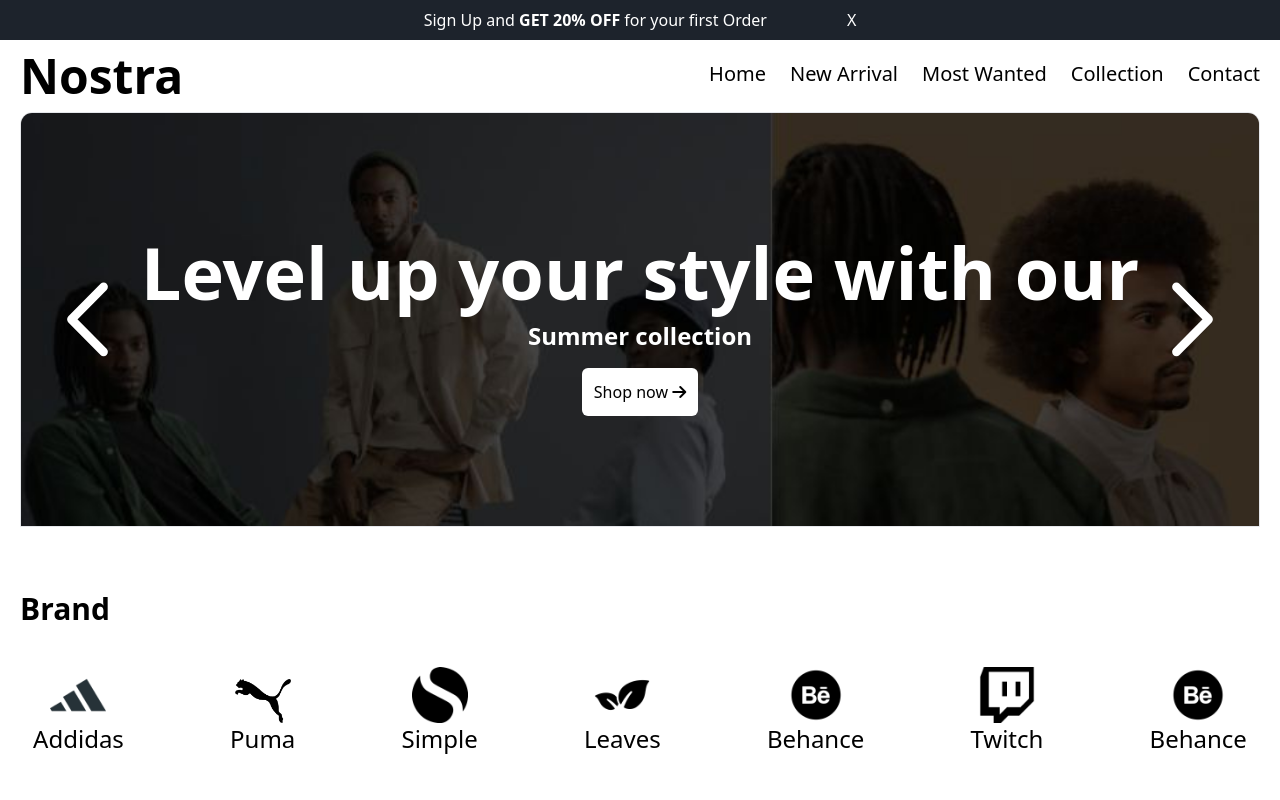
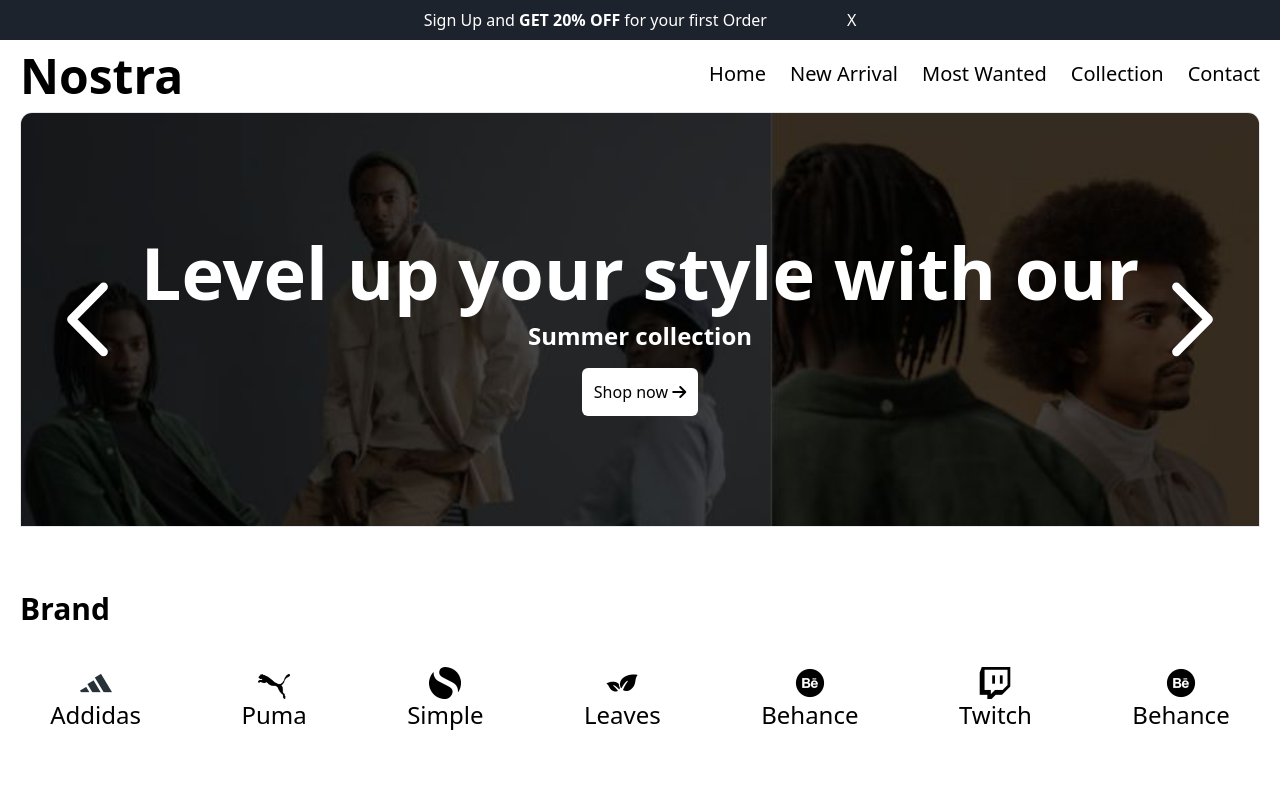
Before and after one commit to Ariyavasanth/Nostra, a plain HTML site: page index.html in a window 1280 px wide. Shown: the top 800 px of the page. Drawn offline with nearby package versions, Linux system fonts and the light colour scheme.

```diff
--- a/index.html
+++ b/index.html
@@ -84,9 +84,9 @@
             <section>
                 <div class="relative flex">
                     <div class="w-full  text-center absolute  text-white" style="top:30%;">
-                        <p class="font-bold text-xl mb-3 sm:text-4xl md:text-5xl lg:text-7xl">Level up your style with
+                        <p class="font-bold text-[110%] mb-3 sm:text-4xl md:text-5xl lg:text-7xl">Level up your style with
                             our</p>
-                        <p class=" font-bold text-xl  sm:text-2xl ">Summer collection</p>
+                        <p class=" font-bold text-[90%]  sm:text-2xl ">Summer collection</p>
                         <button class=" flex-row bg-white text-black p-3 m-auto mt-4 rounded-md hidden sm:block">Shop
                             now
                             <i class="fa-solid fa-arrow-right"></i>
@@ -114,45 +114,45 @@
                 <p class="text-3xl font-bold">Brand</p>
 
                 <!--brand container-->
-                <div class="flex justify-around mt-10 gap-20" id="media-scroll">
+                <div class="flex justify-around mt-10 gap-x-10" id="media-scroll">
                     <div class="flex flex-col">
-                        <img src="./assets/brands_png/adidas.png" alt="adidas" class="w-14 self-center">
+                        <img src="./assets/brands_png/adidas.png" alt="adidas" class="w-8 self-center">
                         <p class="text-2xl">Addidas</p>
                     </div>
 
                     <!--puma-->
                     <div class=" flex flex-col self-end">
-                        <img src="./assets/brands_png/Puma.png" alt="adidas" class="w-14 self-center ">
+                        <img src="./assets/brands_png/Puma.png" alt="adidas" class="w-8 self-center ">
                         <p class="text-2xl text-center">Puma</p>
                     </div>
 
                     <!--Simple-->
                     <div class="flex flex-col ">
-                        <img src="./assets/brands_png/simple.png" alt="adidas" class="w-14 self-center">
+                        <img src="./assets/brands_png/simple.png" alt="adidas" class="w-8 self-center">
                         <p class="text-2xl text-center">Simple</p>
                     </div>
 
                     <!--Leaves-->
                     <div class="flex flex-col ">
-                        <img src="./assets/brands_png/leaves.png" alt="adidas" class="w-14 self-center">
+                        <img src="./assets/brands_png/leaves.png" alt="adidas" class="w-8 self-center">
                         <p class="text-2xl">Leaves</p>
                     </div>
 
                     <!--Behance-->
                     <div class="flex flex-col ">
-                        <img src="./assets/brands_png/behance.png" alt="adidas" class="w-14 self-center">
+                        <img src="./assets/brands_png/behance.png" alt="adidas" class="w-8  self-center">
                         <p class="text-2xl ">Behance</p>
                     </div>
 
                     <!--Twitch-->
                     <div class="flex flex-col ">
-                        <img src="./assets/brands_png/twitch.png" alt="adidas" class="w-14 self-center">
+                        <img src="./assets/brands_png/twitch.png" alt="adidas" class="w-8 self-center">
                         <p class="text-2xl">Twitch</p>
                     </div>
 
                     <!--Behanc-->
                     <div class="flex flex-col ">
-                        <img src="./assets/brands_png/behance.png" alt="adidas" class="w-14 self-center">
+                        <img src="./assets/brands_png/behance.png" alt="adidas" class="w-8 self-center">
                         <p class="text-2xl">Behance</p>
                     </div>
                 </div>
```
